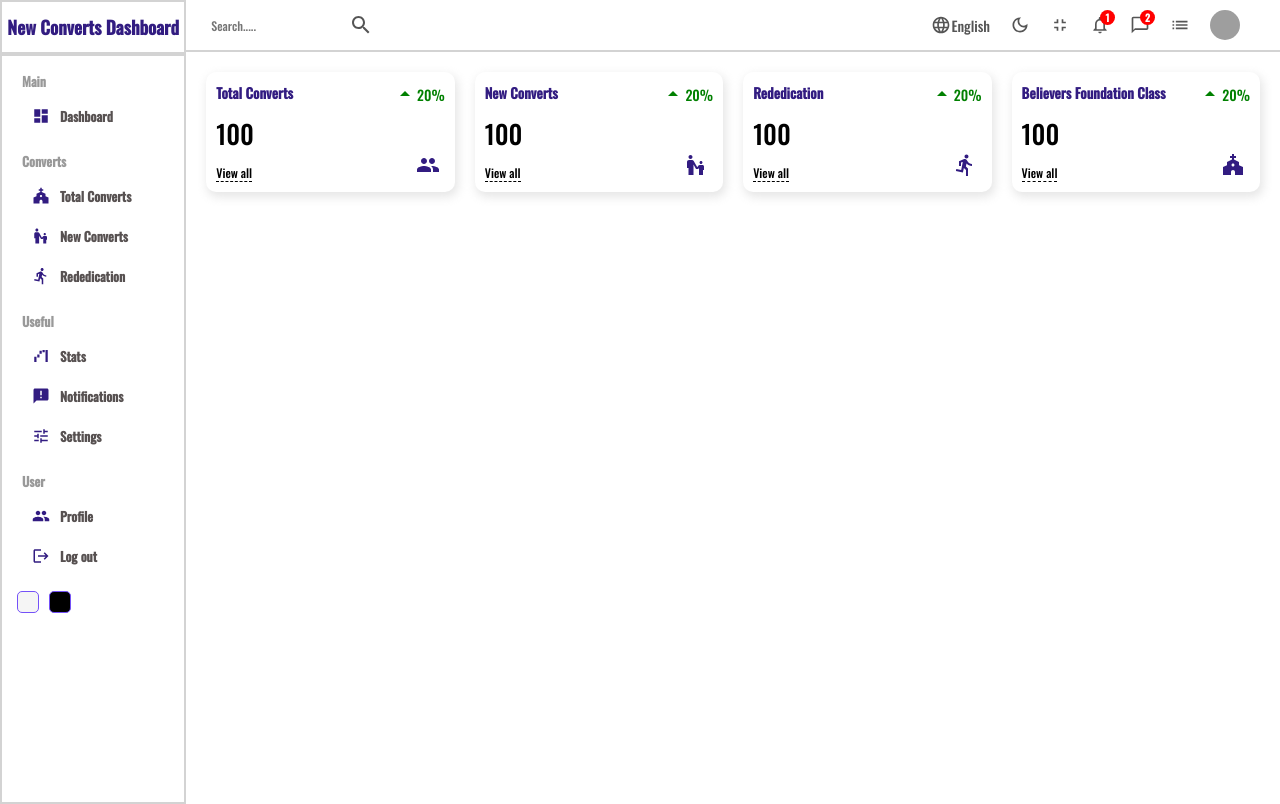
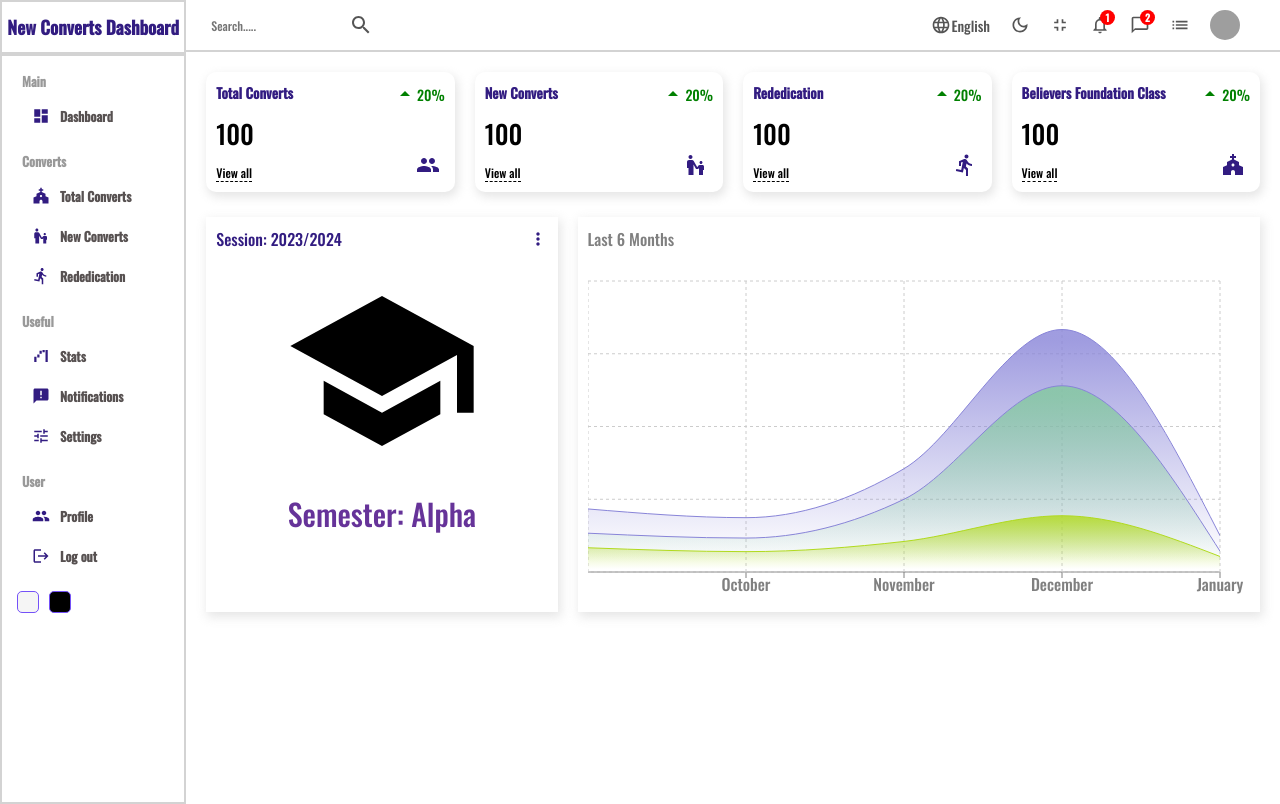
Before and after one commit to Themydee/Altar-Call-HospitalityXEvangelismUnit, a React (Create React App) app: page / in a window 1280 px wide. Built offline with nearby package versions, Linux system fonts and the light colour scheme; grey boxes are pictures that could not be loaded.

Commit message:
Tables and Charts and others

```diff
--- a/package.json
+++ b/package.json
@@ -11,9 +11,11 @@
     "@testing-library/react": "^13.4.0",
     "@testing-library/user-event": "^13.5.0",
     "react": "^18.2.0",
+    "react-circular-progressbar": "^2.1.0",
     "react-dom": "^18.2.0",
     "react-router-dom": "^6.15.0",
     "react-scripts": "5.0.1",
+    "recharts": "^2.7.3",
     "sass": "^1.65.1",
     "web-vitals": "^2.1.4"
   },
--- a/src/components/chart/Chart.jsx
+++ b/src/components/chart/Chart.jsx
@@ -1,8 +1,90 @@
 import React from 'react'
+import './chart.scss'
+import { AreaChart, Area, XAxis, YAxis, CartesianGrid, Tooltip, ResponsiveContainer } from 'recharts'
+
+const data = [
+  {
+    name: "September",
+    Total: 130,
+    New: 80,
+    Red: 50,
+  },
+  {
+    name: "October",
+    Total: 112,
+    New: 70,
+    Red: 42,
+  },
+  {
+    name: "November",
+    Total: 213,
+    New: 150,
+    Red: 63,
+  },
+  {
+    name: "December",
+    Total: 500,
+    New: 384,
+    Red: 116
+  },
+  {
+    name: "January",
+    Total: 75,
+    New: 43,
+    Red: 32,
+  },
+];
 
 const Chart = () => {
   return (
-    <div>Chart</div>
+    <div className='chart'>
+      <div className="title">Last 6 Months</div>
+      <ResponsiveContainer width="100%" aspect={ 2 / 1}>
+        <AreaChart width={730} height={250} data={data}
+          margin={{ top: 10, right: 30, left: 0, bottom: 0 }}>
+          <defs>
+          <linearGradient id="total" x1="0" y1="0" x2="0" y2="1">
+              <stop offset="5%" stopColor="#8884d8" stopOpacity={0.8} />
+              <stop offset="95%" stopColor="#8884d8" stopOpacity={0} />
+          </linearGradient>
+          <linearGradient id="new" x1="0" y1="0" x2="0" y2="1">
+            <stop offset="5%" stopColor="#82ca9d" stopOpacity={0.8}/>
+            <stop offset="95%" stopColor="#82ca9d" stopOpacity={0}/>
+          </linearGradient>
+          <linearGradient id="red" x1="0" y1="0" x2="0" y2="1">
+            <stop offset="5%" stopColor="#b1da1e" stopOpacity={0.8}/>
+            <stop offset="95%" stopColor="#b1da1e" stopOpacity={0}/>
+          </linearGradient>
+          </defs>
+          <XAxis dataKey="name" stroke='gray' />
+          <CartesianGrid strokeDasharray="3 3"  className='chartGrid'/>
+          <Tooltip />
+          <Area
+            type="monotone"
+            dataKey="Total"
+            stroke="#8884d8"
+            fillOpacity={1}
+            fill="url(#total)"
+          />
+
+          <Area
+            type="monotone"
+            dataKey="New"
+            stroke="#8884d8"
+            fillOpacity={1}
+            fill="url(#new)"
+          />
+
+          <Area
+            type="monotone"
+            dataKey="Red"
+            stroke="#b1da1e"
+            fillOpacity={1}
+            fill="url(#red)"
+          />
+        </AreaChart>
+      </ResponsiveContainer>
+    </div>
   )
 }
 
--- a/src/components/chart/chart.scss
+++ b/src/components/chart/chart.scss
@@ -0,0 +1,10 @@
+.chart{
+    flex: 4;
+    -webkit-box-shadow: 2px 4px 10px 1px rgba(0, 0, 0, 0.47);
+    box-shadow: 2px 4px 10px 1px rgba(201, 201, 201, 0.47);
+    padding: 10px;
+    color: gray;
+    .title{
+        margin-bottom: 20px;
+    }
+}
--- a/src/components/featured/Featured.jsx
+++ b/src/components/featured/Featured.jsx
@@ -1,8 +1,24 @@
 import React from 'react'
+import './featured.scss'
+import SchoolIcon from '@mui/icons-material/School';
+import MoreVertIcon from '@mui/icons-material/MoreVert'
 
 const Featured = () => {
   return (
-    <div>Featured</div>
+    <div className='featured'>
+      <div className="top">
+        <h1 className="title">Session: 2023/2024</h1>
+        <MoreVertIcon fontSize='small'/>
+      </div>
+      <div className="bottom">
+        <div className="featuredImage">
+          <SchoolIcon className='icon'/>
+        </div>
+        <p className="title">Semester: Alpha</p>
+
+      </div>
+
+    </div>
   )
 }
 
--- a/src/components/featured/featured.scss
+++ b/src/components/featured/featured.scss
@@ -0,0 +1,41 @@
+.featured{
+    flex: 2;
+    -webkit-box-shadow: 2px 4px 10px 1px rgba(0, 0, 0, 0.47);
+    box-shadow: 2px 4px 10px 1px rgba(201, 201, 201, 0.47);
+    padding: 10px;
+
+    .top{
+        display: flex;
+        align-items: center;
+        justify-content: space-between;
+        color: #321c81;
+
+
+        .title{
+            font-size: 16px;
+            font-weight: 500;
+
+        }
+    }
+
+    .bottom{
+        padding: 20px;
+        display: flex;
+        flex-direction: column;
+        align-items: center;
+        justify-content: center;
+        gap: 15px;
+        .featuredImage{
+            .icon{
+                font-size: 200px;
+                align-self: center;
+            }
+        }
+
+        .title {
+            font-size: 30px;
+            font-weight: 500;
+            color: rebeccapurple;
+          }
+    }
+}
--- a/src/pages/home/Home.jsx
+++ b/src/pages/home/Home.jsx
@@ -3,6 +3,8 @@ import './home.scss'
 import Navbar from '../../components/navbar/Navbar'
 import Sidebar from '../../components/sidebar/Sidebar'
 import Widgets from '../../components/widgets/Widgets'
+import Chart from '../../components/chart/Chart'
+import Featured from '../../components/featured/Featured'
 
 const Home = () => {
   return (
@@ -17,7 +19,10 @@ const Home = () => {
           <Widgets type='bfc'/>
         </div>
 
-        <div className="charts"></div>
+        <div className="charts">
+          <Featured />
+          <Chart />
+        </div>
       </div>
     </div>
 
--- a/src/pages/home/home.scss
+++ b/src/pages/home/home.scss
@@ -5,9 +5,13 @@
         flex: 6;
     }
 
-    .widgets{
+    .widgets, .charts{
         display: flex;
         padding: 20px;
         gap: 20px;
     }
+
+    .charts{
+        padding: 5px 20px;
+    }
 }
```
Also changed, not shown: 1 other file (tests, documents, lock files or other folders).
